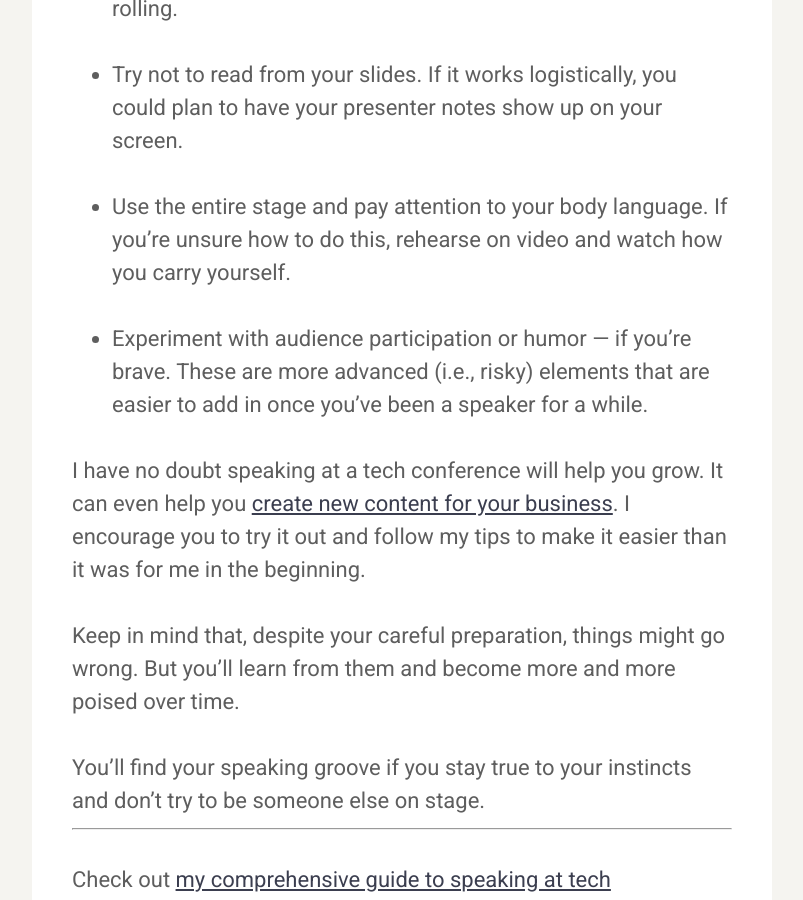
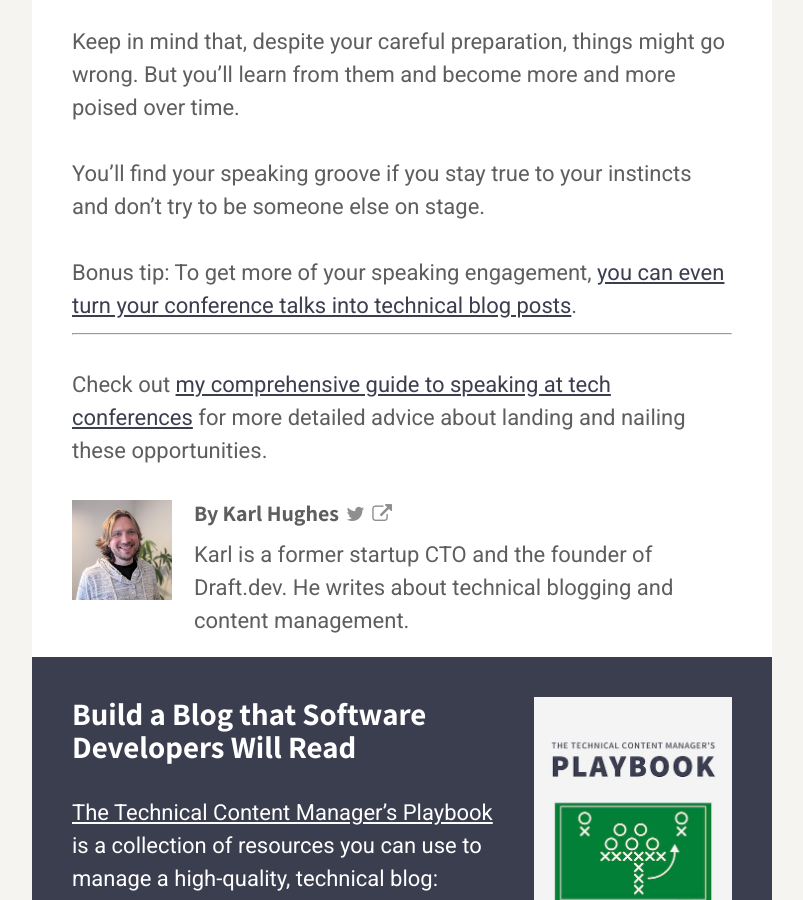
Before and after one commit to karllhughes/learn, a Jekyll site: the page built from _posts/2022-01-18-the-fundamentals-of-speaking-at-technology-conferences.md, in a window 1280 px wide and 900 px high, scrolled down 11236 px. Shown: the whole window, without its empty margins (238-1041 px from the left). Built offline with Jekyll 4.4.1, drawn with Linux system fonts in a browser that asks for light colours; a script that is not in the unit is left out.

Commit message:
Update Posts “2022-01-18-the-fundamentals-of-speaking-at-technology-conferences”

```diff
--- a/_posts/2022-01-18-the-fundamentals-of-speaking-at-technology-conferences.md
+++ b/_posts/2022-01-18-the-fundamentals-of-speaking-at-technology-conferences.md
@@ -21,23 +21,19 @@
 
 While I hope you listen to the whole thing, I also wanted to share some highlights from our conversation here. Enjoy!
 
-Is Conference Speaking Right for You?
--------------------------------------
+## Is Conference Speaking Right for You?
 
 The reasons developers choose to vie for speaking opportunities at a tech conference are individual, but they tend to fall into a few common categories.
 
-1.  Many devs discover they need a new skillset upon moving into a management position. Leadership is about understanding the bigger ideas in your industry and being able to convey them clearly to an audience. For learning these lessons, the stage is the perfect classroom.
-
-2.  While most speakers have a day job, there are people in Developer Relations (DevRels) who present at industry events full-time.
-
-3.  Others have an agenda to promote their open-source work or a side hustle.
+1. Many devs discover they need a new skillset upon moving into a management position. Leadership is about understanding the bigger ideas in your industry and being able to convey them clearly to an audience. For learning these lessons, the stage is the perfect classroom.
+2. While most speakers have a day job, there are people in Developer Relations (DevRels) who present at industry events full-time.
+3. Others have an agenda to promote their open-source work or a side hustle.
 
 For me, speaking was about improving my general communication skills and getting regular practice at distilling and organizing information.
 
 Get clear about your "why" before jumping into the speaker application process.
 
-Speaker Selection 101
----------------------
+## Speaker Selection 101
 
 Resources vary based on the funding and popularity of the conference, so they might feature anywhere from a few to a hundred speakers or more.
 
@@ -49,54 +45,44 @@
 
 What conference organizers look for:
 
--   A blend of talk topics. You could be one of many who've submitted similar ideas. So you can aim to be unique, but ultimately it's tough to predict whether your proposed topic will overlap with others.
-
--   Speakers with a good professional reputation. It helps to have some speaking experience under your belt, even if it's at small events like boot camps. If you're still pretty green, you can bulk up your resume by contributing to open-source projects.
-
--   Topic-based qualifications. Many event organizers want to end up with a diverse group of speakers who bring a range of experience to the specific branch of the field they'll be talking about.
+* A blend of talk topics. You could be one of many who've submitted similar ideas. So you can aim to be unique, but ultimately it's tough to predict whether your proposed topic will overlap with others.
+* Speakers with a good professional reputation. It helps to have some speaking experience under your belt, even if it's at small events like boot camps. If you're still pretty green, you can bulk up your resume by contributing to open-source projects.
+* Topic-based qualifications. Many event organizers want to end up with a diverse group of speakers who bring a range of experience to the specific branch of the field they'll be talking about.
 
 How to improve your chances of getting selected as a speaker:
 
--   Take a unique angle on an existing topic. Helping attendees see things differently always makes for a notable talk.
-
--   Reach out to previous speakers. Some of the best resources are people who've presented at the same event for which you want to be selected. It could also be possible to reach out to the conference organizers, but there's a slim chance you'll hear back from these popular industry leaders.
+* Take a unique angle on an existing topic. Helping attendees see things differently always makes for a notable talk.
+* Reach out to previous speakers. Some of the best resources are people who've presented at the same event for which you want to be selected. It could also be possible to reach out to the conference organizers, but there's a slim chance you'll hear back from these popular industry leaders.
 
 The ultimate deciding factor may be out of your hands. That's why it's helpful to apply to multiple conferences that fit well with your expertise.
 
-Finding the Right Tech Conference
----------------------------------
+## Finding the Right Tech Conference
 
 It can take some digging to discover events you'll have a chance of being approved for. A great place to start is on sites like [CFP Land](https://www.cfpland.com/), where you'll find listings for up to 500 tech conferences every year.
 
 Here are some things to look for in narrowing down CFP listings (in priority order):
 
-1.  Relevant topic: This is your first priority because the best match will be a conference that fits well with your interests and skills. A good topic fit will make you more excited about presenting and could up your chances of being selected.
-
-2.  Geographic location: Many conferences help speakers with travel costs, but you'll want to evaluate the logistics of being able to attend.
-
-3.  Financial viability: Can you afford to take the time off if your application is approved? If the conference doesn't cover your accommodations, where will you stay?
+1. Relevant topic: This is your first priority because the best match will be a conference that fits well with your interests and skills. A good topic fit will make you more excited about presenting and could up your chances of being selected.
+2. Geographic location: Many conferences help speakers with travel costs, but you'll want to evaluate the logistics of being able to attend.
+3. Financial viability: Can you afford to take the time off if your application is approved? If the conference doesn't cover your accommodations, where will you stay?
 
 When you become a bit more experienced, you may also start considering the reputation of the conference.
 
-Aim to Resonate: How To Pick a Topic
-------------------------------------
+## Aim to Resonate: How To Pick a Topic
 
 The process of honing in on a topic can be a long one, but it's worth dedicating significant effort to coming up with the one that will impact your audience the most.
 
 Try these approaches to zero in on your perfect topic:
 
--   Think about big ideas you've worked on over the past few years. The things you do every day at work may not seem thrilling to you, but others could find them fascinating. Note: If you choose to talk about something you've done professionally, you may have to clear the speaking engagement with your boss or legal department.
-
--   Get your abstract ready. Before you respond to CFPs and start creating slides, see if you can describe what your talk will do. Give it an exciting title. Perhaps create several abstracts and see which one you like best, or run them by a colleague.
-
--   Give your talk at a local meetup to gauge response. If you have an opportunity to grab members of your target audience, this is the best way to judge how sound --- and engaging --- your idea is.
+* Think about big ideas you've worked on over the past few years. The things you do every day at work may not seem thrilling to you, but others could find them fascinating. Note: If you choose to talk about something you've done professionally, you may have to clear the speaking engagement with your boss or legal department.
+* Get your abstract ready. Before you respond to CFPs and start creating slides, see if you can describe what your talk will do. Give it an exciting title. Perhaps create several abstracts and see which one you like best, or run them by a colleague.
+* Give your talk at a local meetup to gauge response. If you have an opportunity to grab members of your target audience, this is the best way to judge how sound --- and engaging --- your idea is.
 
 Choose a topic you care about and don't mind spending hours diving into, because that's what you'll be doing when you're preparing to speak.
 
 When you're all in, the audience will be able to feel it.
 
-You Were Chosen as a Speaker: What To Do Post-Acceptance
---------------------------------------------------------
+## You Were Chosen as a Speaker: What To Do Post-Acceptance
 
 Once you get word that your abstract has been accepted, it's time to start the real preparations.
 
@@ -106,13 +92,10 @@
 
 Here are a few common conference talk formats:
 
-1.  The novel solution to a common problem: A lot of us in software encounter the same issues over and over. Conferences are some of the best places to put our heads together and problem-solve. If you've successfully overcome something other developers struggle with, your talk could showcase a unique way of approaching a frequent frustration.
-
-2.  The hero's journey: This is a classic storytelling trajectory. You can put the developer's spin on this by telling the story of yourself as a happy developer doing your job, then reaching a low point, and finally emerging victorious after tackling a big roadblock.
-
-3.  The tech-heavy deep dive: Somewhat the opposite of the novel solution, this format focuses on a novel problem. You might choose to zoom in on the nitty-gritty of a project.
-
-4.  The live demo: The riskiest of all the formats, a live demo is only appropriate in certain cases. I do not recommend trying a live demo if you're a first-time speaker.
+1. The novel solution to a common problem: A lot of us in software encounter the same issues over and over. Conferences are some of the best places to put our heads together and problem-solve. If you've successfully overcome something other developers struggle with, your talk could showcase a unique way of approaching a frequent frustration.
+2. The hero's journey: This is a classic storytelling trajectory. You can put the developer's spin on this by telling the story of yourself as a happy developer doing your job, then reaching a low point, and finally emerging victorious after tackling a big roadblock.
+3. The tech-heavy deep dive: Somewhat the opposite of the novel solution, this format focuses on a novel problem. You might choose to zoom in on the nitty-gritty of a project.
+4. The live demo: The riskiest of all the formats, a live demo is only appropriate in certain cases. I do not recommend trying a live demo if you're a first-time speaker.
 
 No matter which format you choose, be sure it aligns with your topic and does what your abstract promised. You don't want to mis-sell potential audience members who've chosen to attend your talk because of what they read in the conference program.
 
@@ -122,16 +105,12 @@
 
 Follow these best practices for designing effective slides:
 
--   Use aesthetically pleasing text. Don't overload your slides with words. The ones you do include should be written in a large, legible font.
+* Use aesthetically pleasing text. Don't overload your slides with words. The ones you do include should be written in a large, legible font.
+* Consider reasonable pacing when you decide on a number of slides. A good rule of thumb is to plan to spend roughly one minute on each slide. (Test this out!)
+* Include accessible elements. Think about how big the screen will be in the presentation room and use a color contrast that's easy on the eyes.
+* Don't forget the pre- and post-talk slides. Create a cover slide for people to look at while they wait and a final slide that prompts people for questions or displays your contact details.
 
--   Consider reasonable pacing when you decide on a number of slides. A good rule of thumb is to plan to spend roughly one minute on each slide. (Test this out!)
-
--   Include accessible elements. Think about how big the screen will be in the presentation room and use a color contrast that's easy on the eyes.
-
--   Don't forget the pre- and post-talk slides. Create a cover slide for people to look at while they wait and a final slide that prompts people for questions or displays your contact details.
-
-Practice Really Does Make Perfect
----------------------------------
+## Practice Really Does Make Perfect
 
 Getting your slides in order is just the beginning. You won't truly feel prepared unless you've put it all together --- more than once.
 
@@ -141,11 +120,11 @@
 
 Here are two I recommend checking out:
 
--   [Sandi Metz at Laracon](https://www.youtube.com/watch?v=MksJTtt7jS4) - Watch this Ruby on Rails expert discuss the personal challenges she faced trying to categorize code smells. Note her natural conversational tone and limited use of text.
+* [Sandi Metz at Laracon](https://www.youtube.com/watch?v=MksJTtt7jS4) - Watch this Ruby on Rails expert discuss the personal challenges she faced trying to categorize code smells. Note her natural conversational tone and limited use of text.
 
 <iframe width="560" height="315" src="https://www.youtube.com/embed/MksJTtt7jS4" title="YouTube video player" frameborder="0" allow="accelerometer; autoplay; clipboard-write; encrypted-media; gyroscope; picture-in-picture" allowfullscreen></iframe>
 
--   [Nickolas Means at The Lead Dev](https://www.youtube.com/watch?v=1xQeXOz0Ncs) - See how to turn a complex process into an interesting story. Nickolas reveals the lesson behind the Three Mile Island nuclear reactor incident.
+* [Nickolas Means at The Lead Dev](https://www.youtube.com/watch?v=1xQeXOz0Ncs) - See how to turn a complex process into an interesting story. Nickolas reveals the lesson behind the Three Mile Island nuclear reactor incident.
 
 <iframe width="560" height="315" src="https://www.youtube.com/embed/1xQeXOz0Ncs" title="YouTube video player" frameborder="0" allow="accelerometer; autoplay; clipboard-write; encrypted-media; gyroscope; picture-in-picture" allowfullscreen></iframe>
 
@@ -157,16 +136,12 @@
 
 Can't find any opportunities to practice with a real audience? Book an empty conference room at your office and deliver your presentation from start to finish until you feel comfortable.
 
-Tips for the Day of Your Talk
------------------------------
+## Tips for the Day of Your Talk
 
--   Memorize your opening line. This is classic advice that a lot of speakers will tell you. If you feel a bit frozen when you first get up on stage, having a prescribed way to begin gets the talk rolling.
-
--   Try not to read from your slides. If it works logistically, you could plan to have your presenter notes show up on your screen.
-
--   Use the entire stage and pay attention to your body language. If you're unsure how to do this, rehearse on video and watch how you carry yourself.
-
--   Experiment with audience participation or humor --- if you're brave. These are more advanced (i.e., risky) elements that are easier to add in once you've been a speaker for a while.
+* Memorize your opening line. This is classic advice that a lot of speakers will tell you. If you feel a bit frozen when you first get up on stage, having a prescribed way to begin gets the talk rolling.
+* Try not to read from your slides. If it works logistically, you could plan to have your presenter notes show up on your screen.
+* Use the entire stage and pay attention to your body language. If you're unsure how to do this, rehearse on video and watch how you carry yourself.
+* Experiment with audience participation or humor --- if you're brave. These are more advanced (i.e., risky) elements that are easier to add in once you've been a speaker for a while.
 
 I have no doubt speaking at a tech conference will help you grow. It can even help you [create new content for your business](https://draft.dev/learn/conference-talk-to-post). I encourage you to try it out and follow my tips to make it easier than it was for me in the beginning.
 
@@ -174,6 +149,8 @@
 
 You'll find your speaking groove if you stay true to your instincts and don't try to be someone else on stage.
 
-* * * * *
+Bonus tip: To get more of your speaking engagement, [you can even turn your conference talks into technical blog posts](https://draft.dev/learn/conference-talk-to-post).
+
+- - -
 
 Check out [my comprehensive guide to speaking at tech conferences](https://www.cfpland.com/guides/speaking/) for more detailed advice about landing and nailing these opportunities.
```
